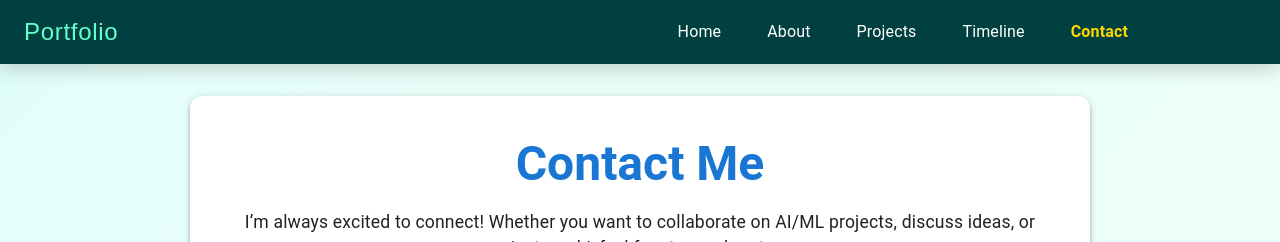
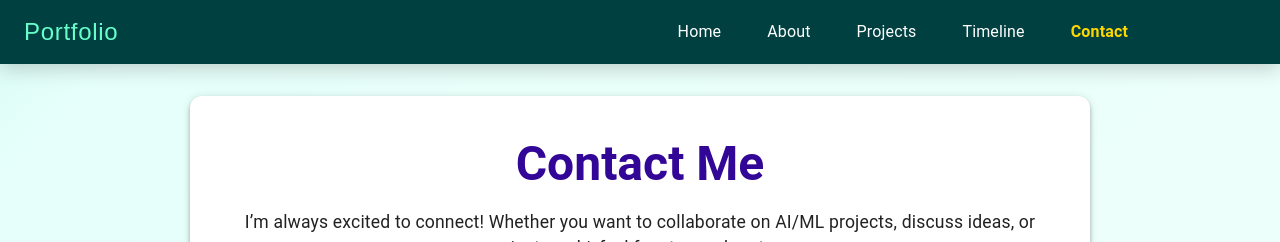
Before and after one commit to Sai-Jhansi-hub/Sai_Jhansi_, a React (Create React App) app: page /contact in a window 1280 px wide. Shown: the top 242 px of the page. Built offline with nearby package versions, Linux system fonts and the light colour scheme; some icons are missing.

Commit message:
Update Contact.js

```diff
--- a/src/components/Contact.js
+++ b/src/components/Contact.js
@@ -1,15 +1,14 @@
 import React from "react";
-import { Box, Paper, Typography, Grid, IconButton, Link } from "@mui/material";
+import { Paper, Typography, Grid, IconButton, Link } from "@mui/material";
 import EmailIcon from "@mui/icons-material/Email";
-import GitHubIcon from "@mui/icons-material/GitHub";
+import GitHubIcon from '@mui/icons-material/GitHub';
 import LinkedInIcon from "@mui/icons-material/LinkedIn";
-import PhoneIcon from "@mui/icons-material/Phone";
 
 const ContactPage = () => {
   return (
       <Paper elevation={4} sx={{ p: { xs: 2, md: 5 }, maxWidth: 900, mx: "auto", borderRadius: 3 }}>
         {/* Header */}
-        <Typography variant="h3" align="center" gutterBottom sx={{ fontWeight: 'bold', color: '#1976d2' }}>
+        <Typography variant="h3" align="center" gutterBottom sx={{ fontWeight: 'bold', color: '#320696ff' }}>
           Contact Me
         </Typography>
 
@@ -22,7 +21,7 @@ const ContactPage = () => {
           {/* Email */}
           <Grid item xs={12} sm={6}>
             <Paper elevation={3} sx={{ p: 3, textAlign: "center", borderRadius: 3 }}>
-              <IconButton color="primary" sx={{ fontSize: 50 }}>
+              <IconButton sx={{ fontSize: 50 , color: '#D44638'}}>
                 <EmailIcon fontSize="large" />
               </IconButton>
              <br/>
@@ -35,7 +34,7 @@ const ContactPage = () => {
           {/* GitHub */}
           <Grid item xs={12} sm={6}>
             <Paper elevation={3} sx={{ p: 3, textAlign: "center", borderRadius: 3 }}>
-              <IconButton color="primary" sx={{ fontSize: 50 }}>
+              <IconButton  sx={{ fontSize: 50 , color: '#0d0d0eff'}}>
                 <GitHubIcon fontSize="large" />
               </IconButton>
               <br/>
```
